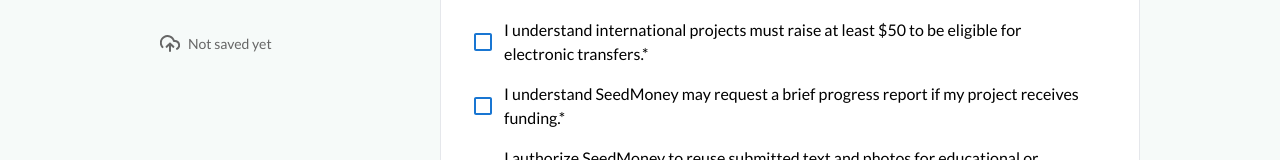
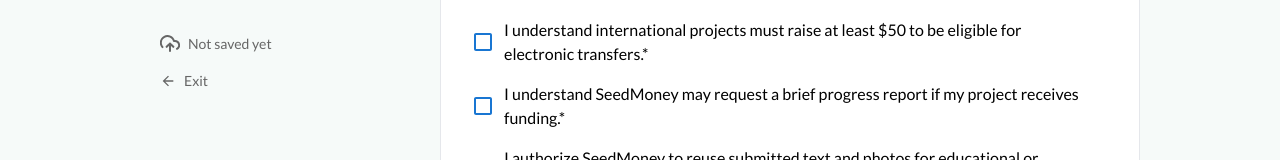
Before and after one commit to Hack4Impact-UMD/seedmoney, a Next.js app: page /apply/terms in a window 1280 px wide. Shown: the part 467-627 px from the top of the page. Built offline with nearby package versions, Linux system fonts and the light colour scheme; no server answers.

Commit message:
exit button

```diff
--- a/src/components/application/ApplicationSidebar.tsx
+++ b/src/components/application/ApplicationSidebar.tsx
@@ -1,11 +1,13 @@
 "use client";
 
+import { ArrowBack } from "@mui/icons-material";
 import Image from "next/image";
 import Link from "next/link";
-import { usePathname } from "next/navigation";
+import { usePathname, useRouter } from "next/navigation";
 import {
   useAgreementGate,
   useApplicationForm,
+  useDraftCampaignId,
   useLastSaved,
 } from "./ApplicationFormProvider";
 import { StepStatus } from "@/src/types/form";
@@ -18,8 +20,14 @@ import {
 export default function ApplicationSidebar() {
   const form = useApplicationForm();
   const { hasPassedAgreement } = useAgreementGate();
+  const { draftCampaignId } = useDraftCampaignId();
   const { lastSaved } = useLastSaved();
   const pathname = usePathname();
+  const router = useRouter();
+
+  const handleExit = () => {
+    router.push(draftCampaignId ? `/dashboard/${draftCampaignId}` : "/dashboard");
+  };
 
   return (
     <div className="flex flex-col gap-4 w-[260px] mt-20">
@@ -129,6 +137,15 @@ export default function ApplicationSidebar() {
         />
         {lastSaved ? `Auto saved at ${lastSaved}` : "Not saved yet"}
       </div>
+
+      <button
+        type="button"
+        onClick={handleExit}
+        className="flex items-center gap-2 text-[#666] text-[14px] w-fit hover:opacity-80"
+      >
+        <ArrowBack sx={{ fontSize: 16 }} />
+        Exit
+      </button>
     </div>
   );
 }
```
